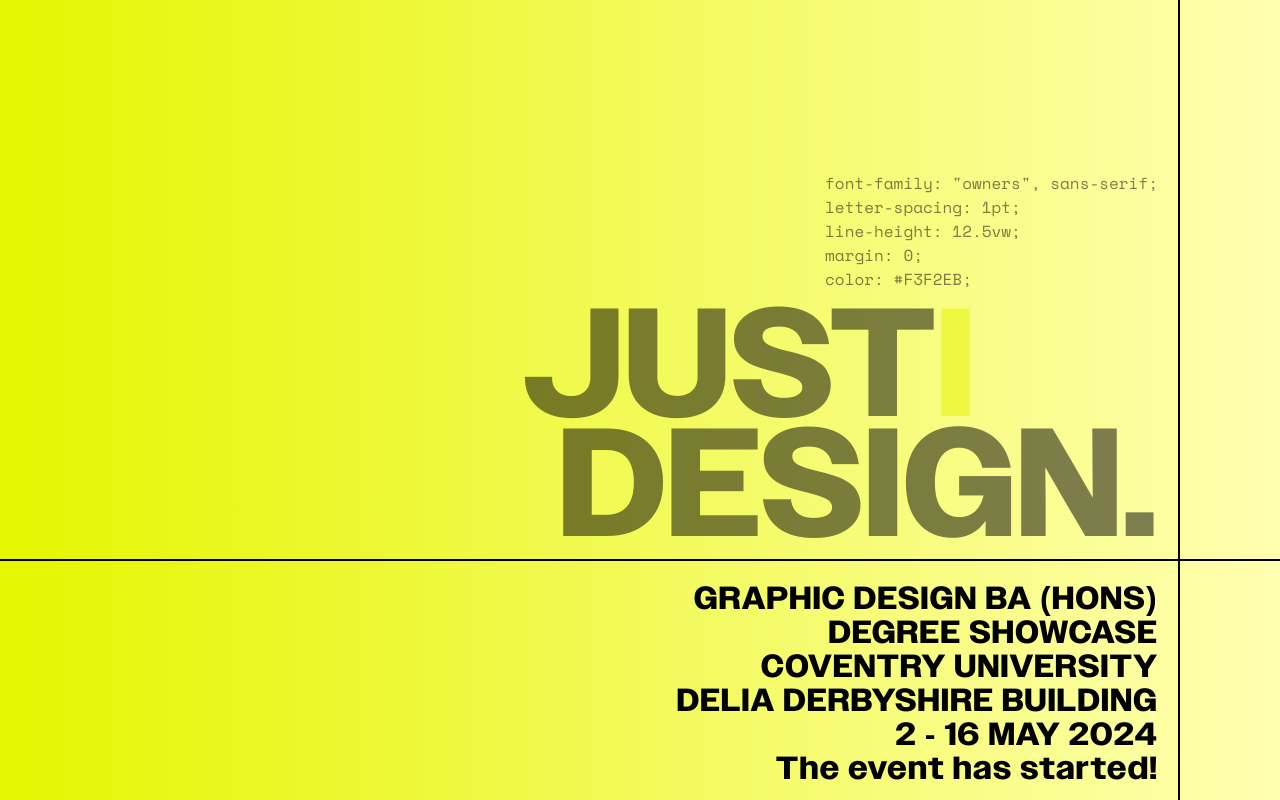
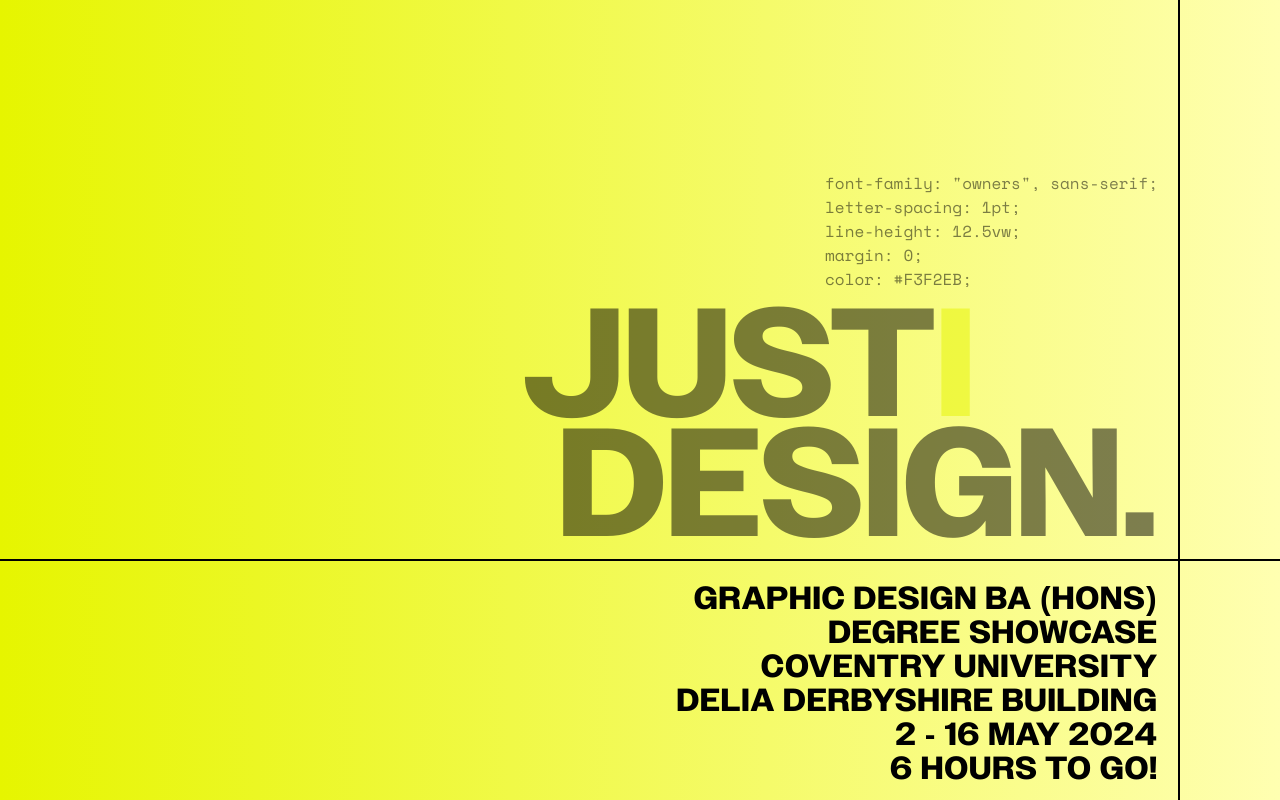
Before and after one commit to justdesignshow/justdesignshow.github.io, a plain HTML site: page index.html in a window 1280 px wide. Drawn offline with Linux system fonts and the light colour scheme.

Commit message:
Update index.html

```diff
--- a/index.html
+++ b/index.html
@@ -4,7 +4,7 @@
     <meta name="viewport" content="width=device-width, initial-scale=1.0">
     <script>
         // Set the date we're counting down to
-        var countDownDate = new Date("May 2, 2024 10:00:00").getTime();
+        var countDownDate = new Date("May 2, 2024 17:00:00").getTime();
 
         // Update the count down every 1 second
         var x = setInterval(function() {
@@ -16,15 +16,15 @@
             var distance = countDownDate - now;
 
             // Time calculations for days
-            var days = Math.floor(distance / (1000 * 60 * 60 * 24));
+            var days = Math.floor(distance / (1000 * 60 * 60));
 
             // Output the result in an element with id="countdown"
-            document.getElementById("countdown").innerHTML = days + " DAYS LEFT";
+            document.getElementById("countdown").innerHTML = days + " HOURS TO GO!";
 
             // If the count down is over, write some text
             if (distance < 0) {
                 clearInterval(x);
-                document.getElementById("countdown").innerHTML = "The event has started!";
+                document.getElementById("countdown").innerHTML = "THE EVENT HAS STARTED!";
             }
         }, 0);
     </script>
```
